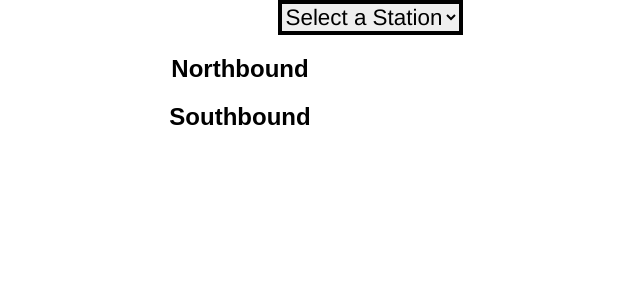
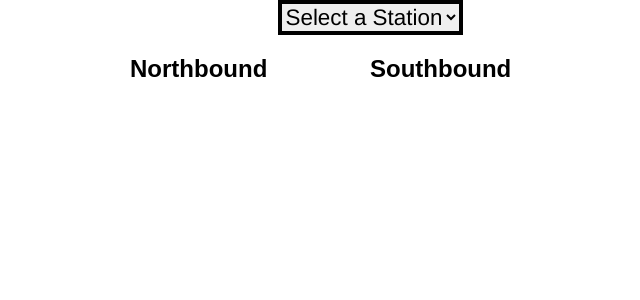
Before and after one commit to bcpearce/train-arrival-react, a React (Create React App) app: page / in a window 1280 px wide. Shown: the top 300 px of the page, without its empty margins (270-910 px from the left). Built offline with nearby package versions, Linux system fonts and the light colour scheme; no server answers.

Commit message:
reformatted arrivals board

```diff
--- a/src/components/Arrivals.js
+++ b/src/components/Arrivals.js
@@ -24,8 +24,8 @@ export class Arrivals extends Component {
   }
 
   render() {
-    const arrivals = sortBy(Object.values(this.props.arrivals)
-      .slice(0, this.props.limit), 'time')
+    const arrivals = sortBy(Object.values(this.props.arrivals), 'time')
+      .slice(0, this.props.limit)
       .map((arrival, index) =>
         this.renderArrival(arrival, index));
 
--- a/src/components/StopSelector.js
+++ b/src/components/StopSelector.js
@@ -29,7 +29,7 @@ export class StopSelector extends Component {
   render() {
     const stops = Object.values(this.props.stops).map(this.renderStopOption);
     return(
-      <div className="StopSelector">
+      <div className="stop-selector">
         <select onChange={this.handleSelect}>
           <option className="default-selection">Select a Station</option>
           {stops}
--- a/src/containers/App.js
+++ b/src/containers/App.js
@@ -9,8 +9,8 @@ class App extends Component {
       <div className="App">
         <StopSelector />
         <div className="stop-arrivals">
-          <Arrivals direction="northbound" limit="4" />
-          <Arrivals direction="southbound" limit="4" />
+          <Arrivals direction="northbound" limit="6" />
+          <Arrivals direction="southbound" limit="6" />
         </div>
       </div>
     );
--- a/src/css/App.css
+++ b/src/css/App.css
@@ -2,25 +2,10 @@
   text-align: center;
 }
 
-.App-logo {
-  animation: App-logo-spin infinite 20s linear;
-  height: 80px;
-}
-
-.App-header {
-  background-color: #222;
-  height: 150px;
-  padding: 20px;
-  color: white;
-}
-
-.App-intro {
-  font-size: large;
-}
-
-@keyframes App-logo-spin {
-  from { transform: rotate(0deg); }
-  to { transform: rotate(360deg); }
+.stop-selection {
+  width: 440px;
+  margin-left:auto;
+  margin-right:auto;
 }
 
 .default-selection {
@@ -38,24 +23,28 @@ select {
 
 div.arrival {
   max-height: 25px;
+  display: table;
 }
 
 .arrivals {
-  width: 240px;
+  display: table-cell;
+  width: 200px;
 }
 
 h2.direction {
   text-transform: capitalize;
+  text-align: left;
 }
 
 div.stop-arrivals {
-  width: 500px;
+  width: 480px;
   margin-left:auto;
   margin-right:auto;
-  display:inline-block;
+  display: table;
 }
 
 img.bullet {
   max-width: 25px;
   max-height: 25px;
+  vertical-align: middle;
 }
```
